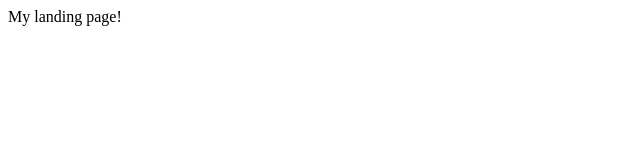
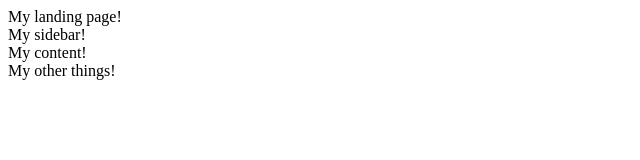
Before and after one commit to gittyaulia/CV, a plain HTML site: page index.html in a window 1280 px wide. Shown: the whole page, without its empty margins (0-640 px from the left). Drawn offline with Linux system fonts and the light colour scheme.

Commit message:
Semantic structure

```diff
--- a/index.html
+++ b/index.html
@@ -1,3 +1,8 @@
 <header>My landing page!</header>
-<nav></nav>
-<footer></footer>
+<nav>My sidebar!</nav>
+<main>
+    <section>
+        My content!
+    </section>
+</main>
+<footer>My other things!</footer>
```
